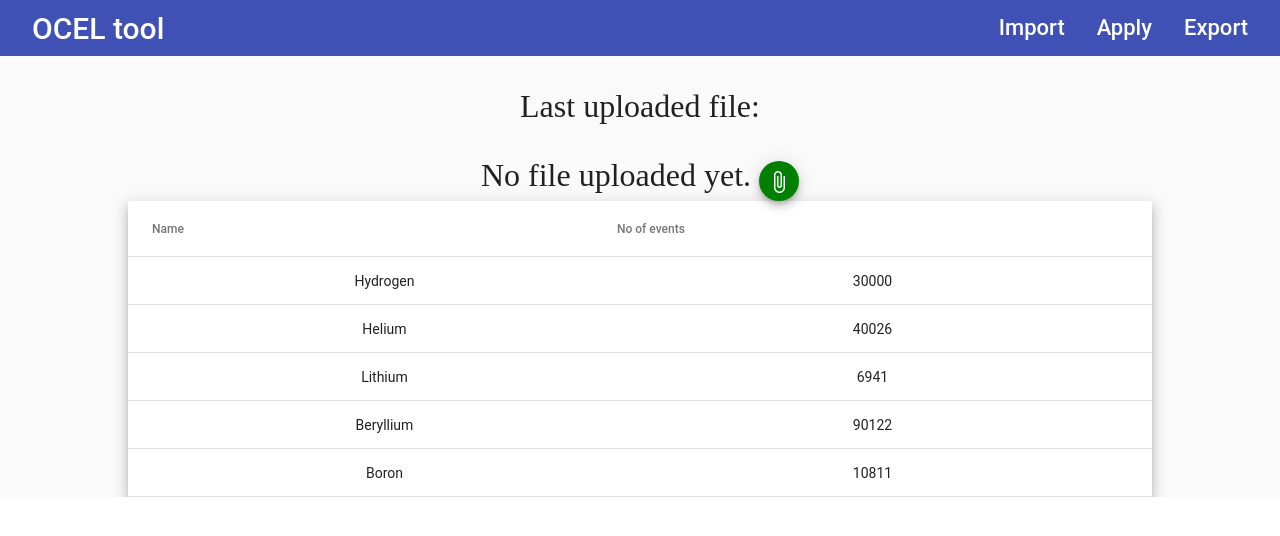
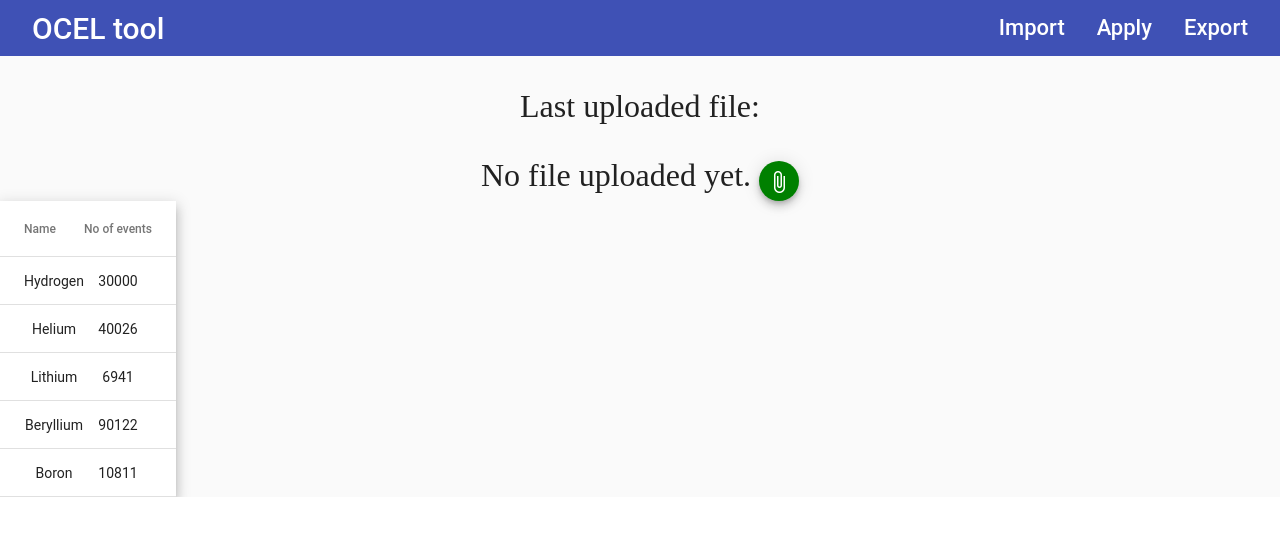
Before and after one commit to dzobak/MscThesis, an Angular app in the folder frontend/: page /import in a window 1280 px wide. Shown: the top 536 px of the page. Built offline with nearby package versions, Linux system fonts and the light colour scheme.

Commit message:
New tab for log inspection

```diff
--- a/frontend/src/app/import/import.component.css
+++ b/frontend/src/app/import/import.component.css
@@ -1,21 +1,8 @@
 .file-input {
     display: none;
-  }
-table {
-    width: 80%;
-    margin-left: auto;
-    margin-right: auto;
   }
 
 .mat-success {
       background-color: green;
       color: #fff;
 }
-.center {
-  flex-direction: column;
-  justify-content: center;
-}
-mat-header-cell, mat-cell {
-  justify-content: center;
-  text-align: center ;
-}
```
